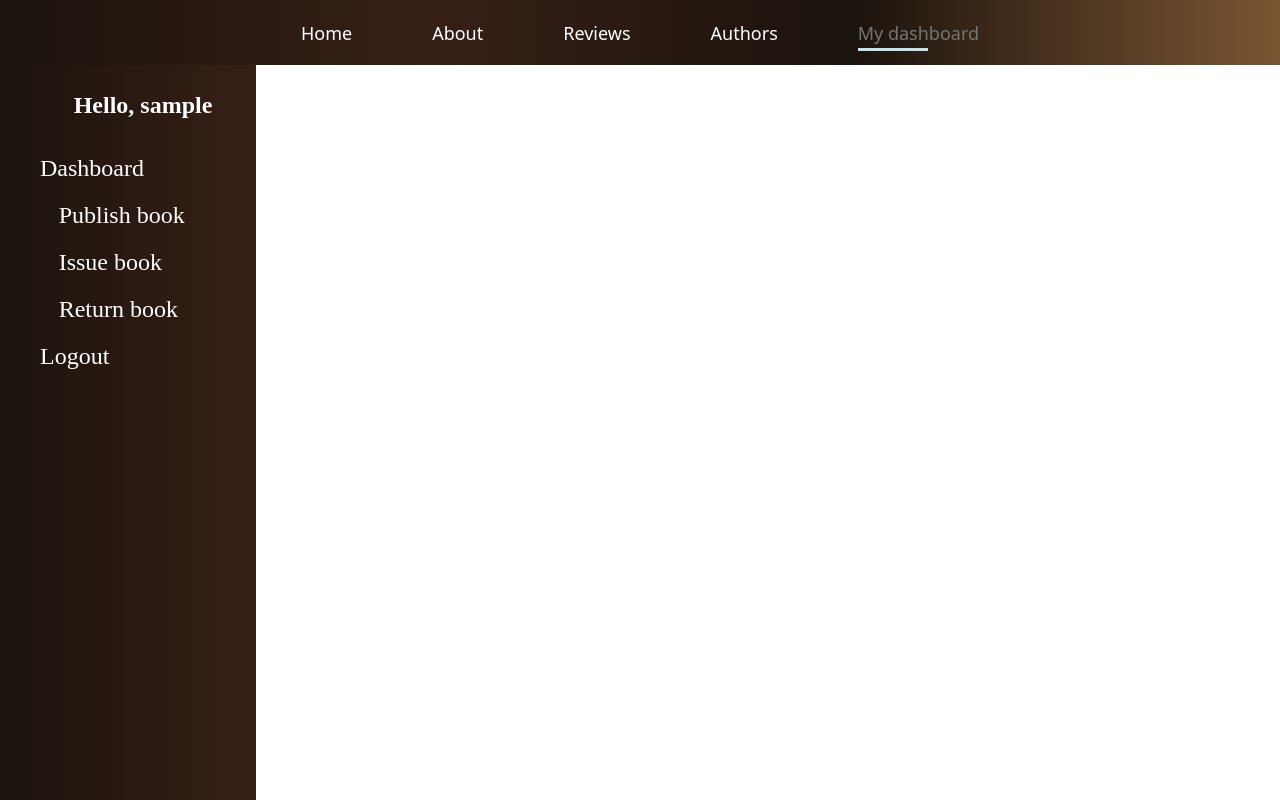
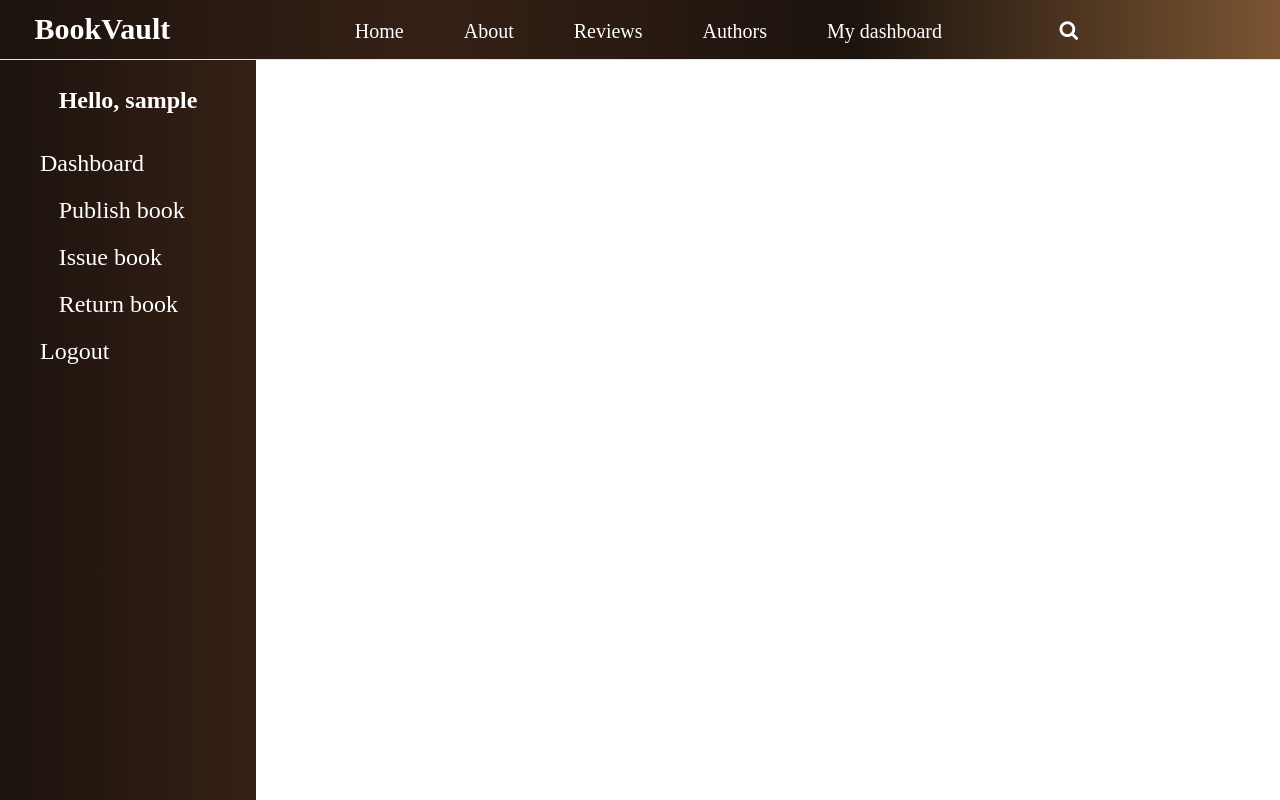
Before and after one commit to AniketTheBot/CS254_Project, a Django app: template mydjango/templates/userdashboard.html in a window 1280 px wide. Run offline with Django 4.2, Linux system fonts and the light colour scheme; the template is opened without the code that fills it: most values are stand-ins (such as "Sample title", 1, 10 or a date in 2020).

Commit message:
userdash

```diff
--- a/mydjango/templates/userdashboard.html
+++ b/mydjango/templates/userdashboard.html
@@ -1,51 +1,257 @@
 <!DOCTYPE html>
 <html lang="en">
-
 <head>
 	<meta charset="UTF-8">
 	<meta name="viewport" content="width=device-width, initial-scale=1.0">
 	<title>User dashboard</title>
-	<link rel="stylesheet" href="/static/style2.css">
-	<link rel="stylesheet" type="text/css"
-		href="https://stackpath.bootstrapcdn.com/font-awesome/4.7.0/css/font-awesome.min.css">
-	<link rel="stylesheet" href="static/navbar.css">
+    <link rel="stylesheet" href="style2.css">
+	<link rel="stylesheet" type="text/css" href="https://stackpath.bootstrapcdn.com/font-awesome/4.7.0/css/font-awesome.min.css">
 	<style type="text/css">
-		* {
+		*{
 			padding: 0;
 			margin: 0;
 			box-sizing: border-box;
 		}
+		nav{
+			width: 100%;
+			height: 60px;
+			display: flex;
+			justify-content: left;
+			font-size: 20px;
+			border-bottom: 1px solid #e5e5e5;
+		}
+		nav button{
+			display: none;
+		}
+		nav .logo{
+			width: 16%;
+			text-align: center;
+			margin-top: 20px;
 
-		.side-menu ul li a {
+		}
+
+        nav{
+  background: linear-gradient(to right, #1B130D, #362016, #1B130D, #7B5532);
+}
+
+nav ul {
+  margin-top: -10px;
+}
+nav .logo{
+  margin-top: 12px;
+}
+
+nav .menu{
+  margin-top: 10px;
+}
+
+nav a {
+  color: white;
+}
+
+		nav .logo h1{
+			color: white;
+		}
+		nav .logo h1 span{
+			color: white;
+		}
+		nav  .menu{
+			width: 60%;
+			text-align: center;
+			margin-top: 20px;
+		}
+		nav .menu ul li{
+			list-style: none;
+			float: left;
+			padding: 10px;
+			margin: 0 20px;
+		}
+		nav .menu ul:nth-child(2) li{
+			position: relative;
+			top: -8px;
+			left: 140px;
+			color: white;
+		}
+		nav .menu ul li a{
 			text-decoration: none;
 			color: white;
 		}
+		nav .menu ul li a:hover{
+			color: #757575;
+		}
+		nav form{
+			position: absolute;
+			width: 60%;
+			left: 25%;
+			top: 65px;
+		}
+		nav form input{
+			width: 90%;
+			position: relative;
+			top: -45px;
+			padding: 10px 0px;
+			border: none;
+			outline: none;
+			transform: scaleX(0);
+			transform-origin: right;
+			transition: .5s;
+			border-bottom: 1px solid white;
 
-		.side-menu ul li a:hover {
+		}
+		nav form input::placeholder{
+			font-size: 20px;
+
+		}
+		/*js-css*/
+		nav form input.expand{
+			transform: scaleX(1);
+			padding: 10px;
+		}
+		nav form input.expand ~ .fa-search{
+			visibility: hidden;
+		}
+		nav form input.expand ~ .fa-times{
+			display: block;
+		}
+		nav form .fa{
+			position: absolute;
+			top: -45px;
+			right: 10px;
+			cursor: pointer;
+			color: white;
+		}
+		.fa-times{
+			display: none;
+		}
+		section{
+			width: 100%;
+			height: 700px;
+			background: white;
+			display: flex;
+			justify-content: space-around;
+		}
+		.details, .image{
+			width: 50%;
+			padding: 50px;
+			font-size: 20px;
+			color: white;
+		}
+		h4, p{
+			padding: 20px;
+			margin: 20px;
+		}
+		img{
+			width: 100%;
+		}
+		@media(max-width: 768px) {
+			nav button{
+				display: block;
+				width: 30px;
+				height: 25px;
+				position: absolute;
+				top: 20px;
+				right: 20px;
+				cursor: pointer;
+				border: none;
+				outline: none;
+				background: white;
+			}
+			nav button:before,
+			nav button:after{
+				position: absolute;
+				content: '';
+				background: white;
+				width: 30px;
+				height: 3px;
+				top: 5px;
+				left: 0;
+				transition: 0.5s;
+			}
+			nav button:after{
+				top: 15px;
+			}
+			nav button.expand-icon{
+				background: transparent;
+			}
+			nav button.expand-icon:before,
+			nav button.expand-icon:after{
+				transform: rotate(45deg);
+				background: white;
+				top: 10px;
+			}
+			nav button.expand-icon:after{
+				transform:  rotate(-45deg);
+			}
+
+			nav .logo{
+				font-size: 17px;
+				left:   22%;
+			}
+			nav .menu{
+				position: absolute;
+				width: 100%;
+				height: 0;
+				background: white;
+				top: 80px;
+				transition: 0.5s;
+				overflow: hidden;
+			}
+			nav .menu.expand-mobile{
+				height: 700px;
+			}
+			nav .menu ul li{
+				float: right;
+				width: 90%;
+				text-align: left;
+			}
+			nav form{
+				left: 30%;
+				width: 65%;
+			}
+			nav .menu ul:nth-child(2) li{
+				top: 0;
+				left: 0;
+			}
+			h4,p{
+				padding: 0;
+				margin: 0;
+				font-size: initial;
+			}
+
+		}
+
+        .side-menu ul li a{
+			text-decoration: none;
+			color: white;
+		}
+		.side-menu ul li a:hover{
 			color: #757575;
 		}
 
         /* <!--side menu bar-->*/
+        *{
+    margin: 0;
+    padding: 0;
+    box-sizing: border-box;
+}
 
-
-		body {
+body{
     min-height: 100vh;
 }
 
-		a {
+a{
     text-decoration: none;
 }
 
-		li {
-			list-style: none;
+li{
+    list-style:none;
 }
 
-		h2 {
-			margin-left: 30px;
+h1,h2{
     color: white;
 }
 
-		.side-menu {
+.side-menu{
     position: fixed;
     background: linear-gradient(to right, #1B130D, #362016);
     width: 20vw;
@@ -54,21 +260,21 @@
     flex-direction: column;
 }
 
-		.side-menu .brand-name {
+.side-menu .brand-name{
     height: 10vh;
     display: flex;
     align-items: center;
     justify-content: center;
 }
 
-		.side-menu li {
+.side-menu li{
     font-size: 24px;
     padding: 10px 40px;
     display: flex;
     align-items: center;
 }
 
-		.side-menu li:hover {
+.side-menu li:hover{
     background: white;
     color: #f05462;
 }
@@ -77,17 +283,27 @@
        /* <!--side menu bar ends--> */
 	</style>
 </head>
-
-<body alink="white">
-	<header>
-		<nav class="navbar">
-			<a href="/home">Home</a>
-			<a href="/about">About</a>
-			<a href="/review">Reviews</a>
-			<a href="/author">Authors</a>
-			<a class="active" href="/userdashboard">My dashboard</a>
+<body>
+	<nav>
+		<button></button>
+		<div class="logo"><h1>Book<span>Vault</span></h1></div>
+		<div class="menu">
+			<ul>
+        <li><a href="#"></a></li>
+        <li><a href="#"></a></li>
+				<li><a href="home.html">Home</a></li>
+				<li><a href="about.html">About</a></li>
+				<li><a href="review.html">Reviews</a></li>
+				<li><a href="author.html">Authors</a></li>
+				<li><a href="userdashboard.html">My dashboard</a></li>
+			</ul>
+		</div>
+		<form action="">
+			<input type="text" id="search" placeholder="Search your books here...">
+			<i class="fa fa-search"></i>
+			<i class="fa fa-times"></i>
+		</form>
 	</nav>
-	</header>
 
         <!--Dasboard starts here-->
         <div class="side-menu">
@@ -99,7 +315,7 @@
               <li><a href="/userdashboard/publishbook"><i class="fas fa-book"></i>Publish book</a></li>
               <li><a href="/userdashboard/issuebooks"><i class="fas fa-arrow-circle-right"></i>Issue book</a></li>
               <li><a href="/userdashboard/returnbook"><i class="fas fa-arrow-circle-left"></i>Return book</a></li>
-			<li><a href="/signin"><i class="fas fa-sign-out-alt"></i>Logout</a></li>
+              <li><a href="/userdashboard/signin"><i class="fas fa-sign-out-alt"></i>Logout</a></li>
             </ul>
             <div class="toggle-button">
               <span></span>
@@ -110,24 +326,23 @@
 
 	<!--Dasboard ends here-->
 </body>
-
 </html>
 <script type="text/javascript">
 
-	var searchIcon = document.querySelector('.fa-search');
-	var closeIcon = document.querySelector('.fa-times');
-	var search = document.getElementById('search');
+	var  searchIcon = document.querySelector('.fa-search');
+	var  closeIcon = document.querySelector('.fa-times');
+	var  search = document.getElementById('search');
 
-	searchIcon.onclick = () => {
+	searchIcon.onclick = ()=>{
 		search.classList.add('expand');
 	}
-	closeIcon.onclick = () => {
+	closeIcon.onclick = ()=>{
 		search.classList.remove('expand');
 	}
 
 	var button = document.querySelector('button');
 	var menu = document.querySelector('.menu');
-	button.onclick = () => {
+	button.onclick = ()=>{
 		menu.classList.toggle('expand-mobile');
 		button.classList.toggle('expand-icon');
 
```
Lines whose indentation alone changed are shown as unchanged.
